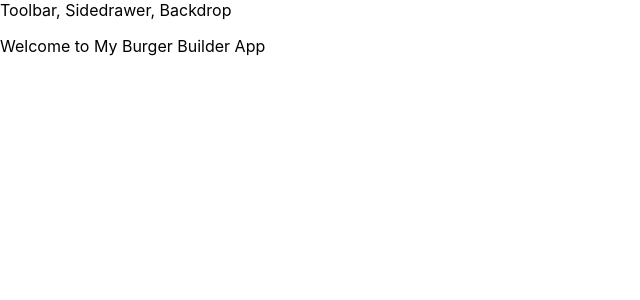
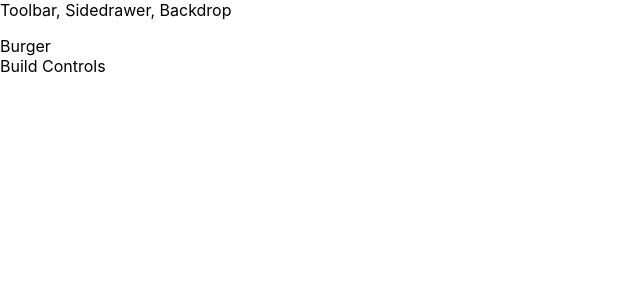
Before and after one commit to talalahmed95/build-my-burger, a React (Create React App) app: page / in a window 1280 px wide. Shown: the top 300 px of the page, without its empty margins (0-640 px from the left). Built offline with nearby package versions, Linux system fonts and the light colour scheme.

Commit message:
burger builder container

```diff
--- a/src/App.js
+++ b/src/App.js
@@ -1,10 +1,13 @@
 import React from 'react';
 import Layout from './components/Layout/Layout';
+import BurgerBuilder from './containers/BurgerBuilder/BurgerBuilder';
 
 function App() {
   return (
     <div>
-    	<Layout><p>Welcome to My Burger Builder App</p></Layout>
+    	<Layout>
+    		<BurgerBuilder />
+    	</Layout>
     </div>
   );
 }
--- a/src/components/Layout/Layout.js
+++ b/src/components/Layout/Layout.js
@@ -1,9 +1,11 @@
 import React from 'react';
 import Aux from '../../hoc/Auxiliary/Auxiliary';
+import classes from './Layout.module.css';
+
 const layout = (props) => (
 	<Aux>
 		<div>Toolbar, Sidedrawer, Backdrop</div>
-		<main>
+		<main className={classes.Content}>
 			{props.children}
 		</main>
 	</Aux>
--- /dev/null
+++ b/src/components/Layout/Layout.module.css
@@ -0,0 +1,3 @@
+.Content {
+	margin-top: 16px;
+}
--- /dev/null
+++ b/src/containers/BurgerBuilder/BurgerBuilder.js
@@ -0,0 +1,15 @@
+import React, {Component} from 'react';
+import Aux from '../../hoc/Auxiliary/Auxiliary';
+
+class BurgerBuilder extends Component {
+	render () {
+		return (
+			<Aux>
+				<div>Burger</div>
+				<div>Build Controls</div>
+			</Aux>
+		);
+	}
+}
+
+export default BurgerBuilder;
```
